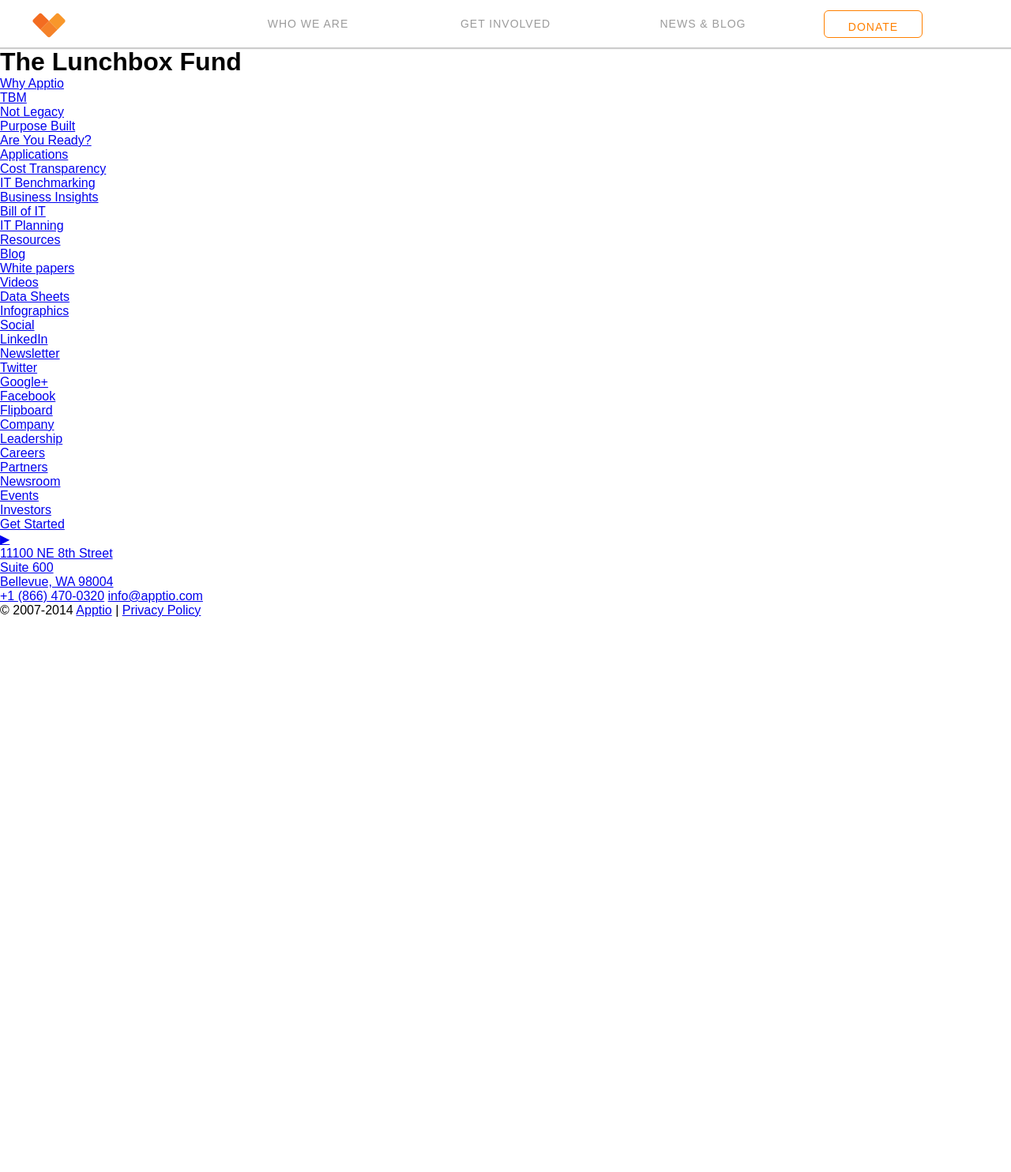
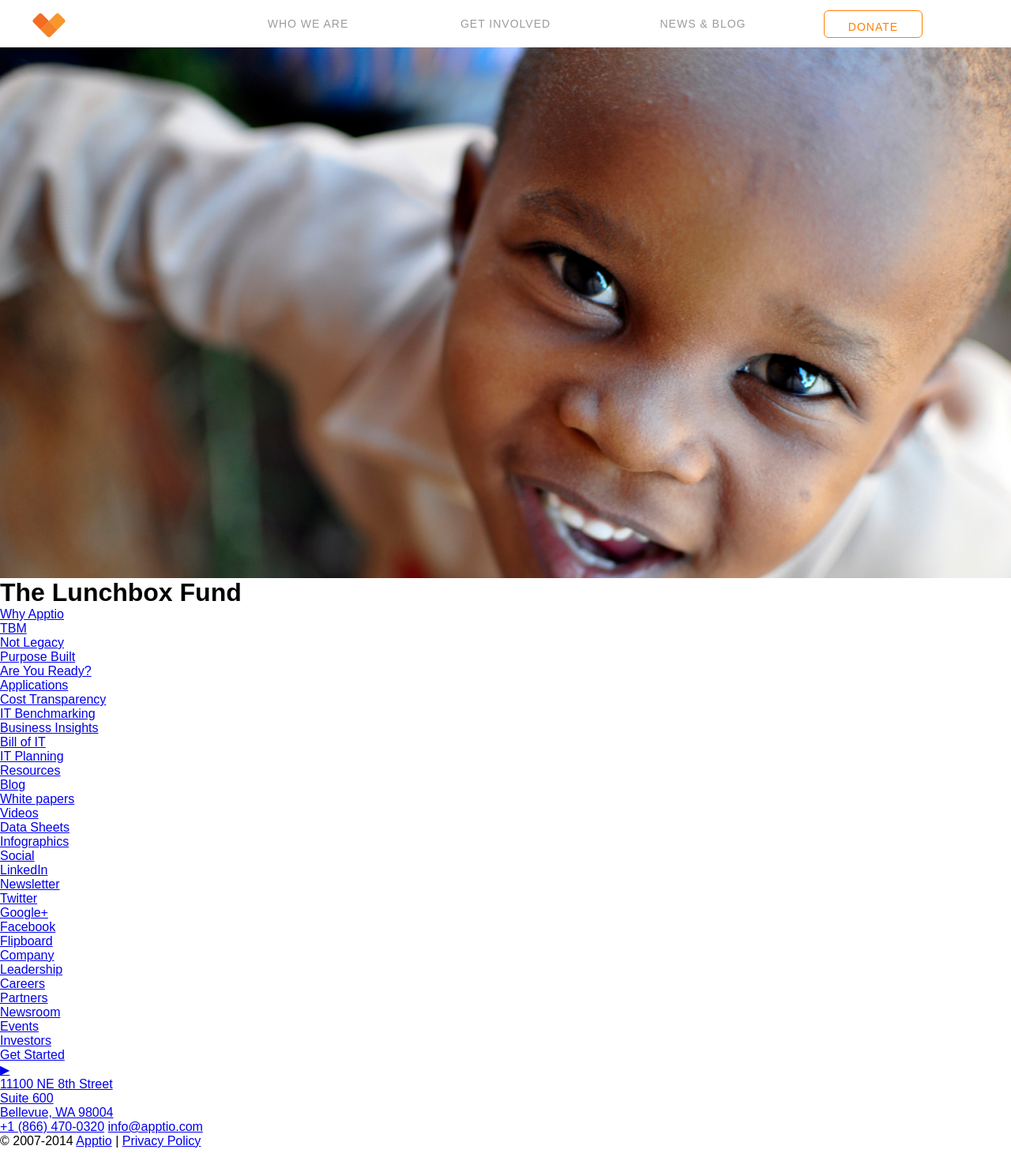
Before and after one commit to EvanAG/the-lunchbox-fund, a Jekyll site: the page built from index.html, in a window 1280 px wide. Shown: the whole page at 79% size. Built offline with Jekyll 4.4.1, drawn with Linux system fonts in a browser that asks for light colours; Markdown is read by kramdown in place of the engine named in the settings; before the commit the page ends 900 px from its top, so only the background shows below that.

Commit message:
feat(all): add landing full width image

```diff
--- a/_layouts/default.html
+++ b/_layouts/default.html
@@ -48,6 +48,8 @@
   </nav>
 
 </header>
+
+  <section class="landing" id="top"></section>
 
 {{content}}
 
--- a/css/style.css
+++ b/css/style.css
@@ -104,3 +104,13 @@
 .donate:hover {
   background: #ff8000;
   color: #fff; }
+
+/* line 116, /Users/hasanyavuz91/Desktop/The Lunchbox Fund/the-lunchbox-fund/scss/components/main */
+.landing {
+  background: transparent url("../images/african-baby.jpg") no-repeat center top;
+  -webkit-transform: translate3d(0, 0, 0);
+          transform: translate3d(0, 0, 0);
+  background-size: cover;
+  position: relative;
+  padding: 21em 0;
+  text-align: center; }
```
Also changed, not shown: scss/components/_main.scss (+9 -0 lines), images/african-baby.jpg (added).
